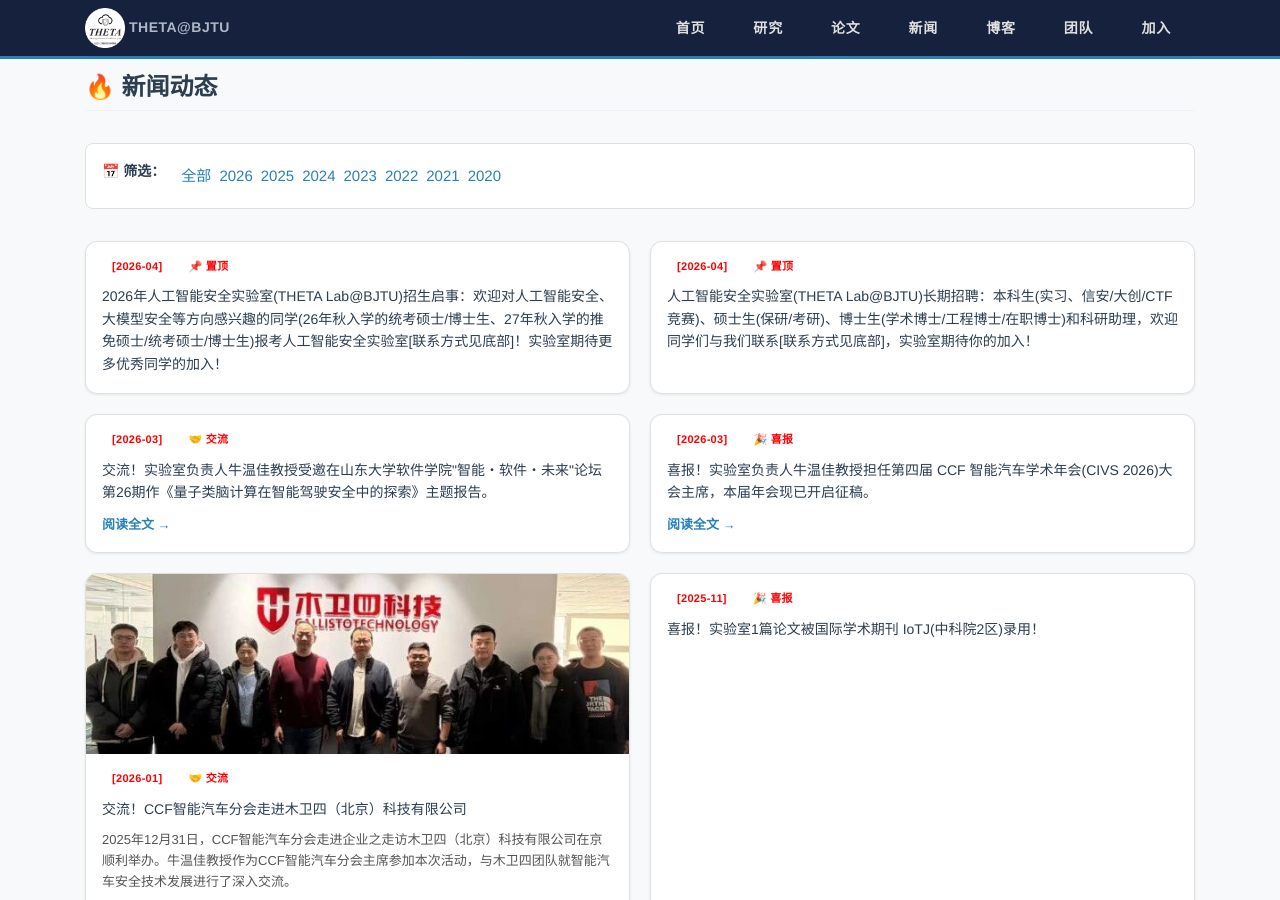
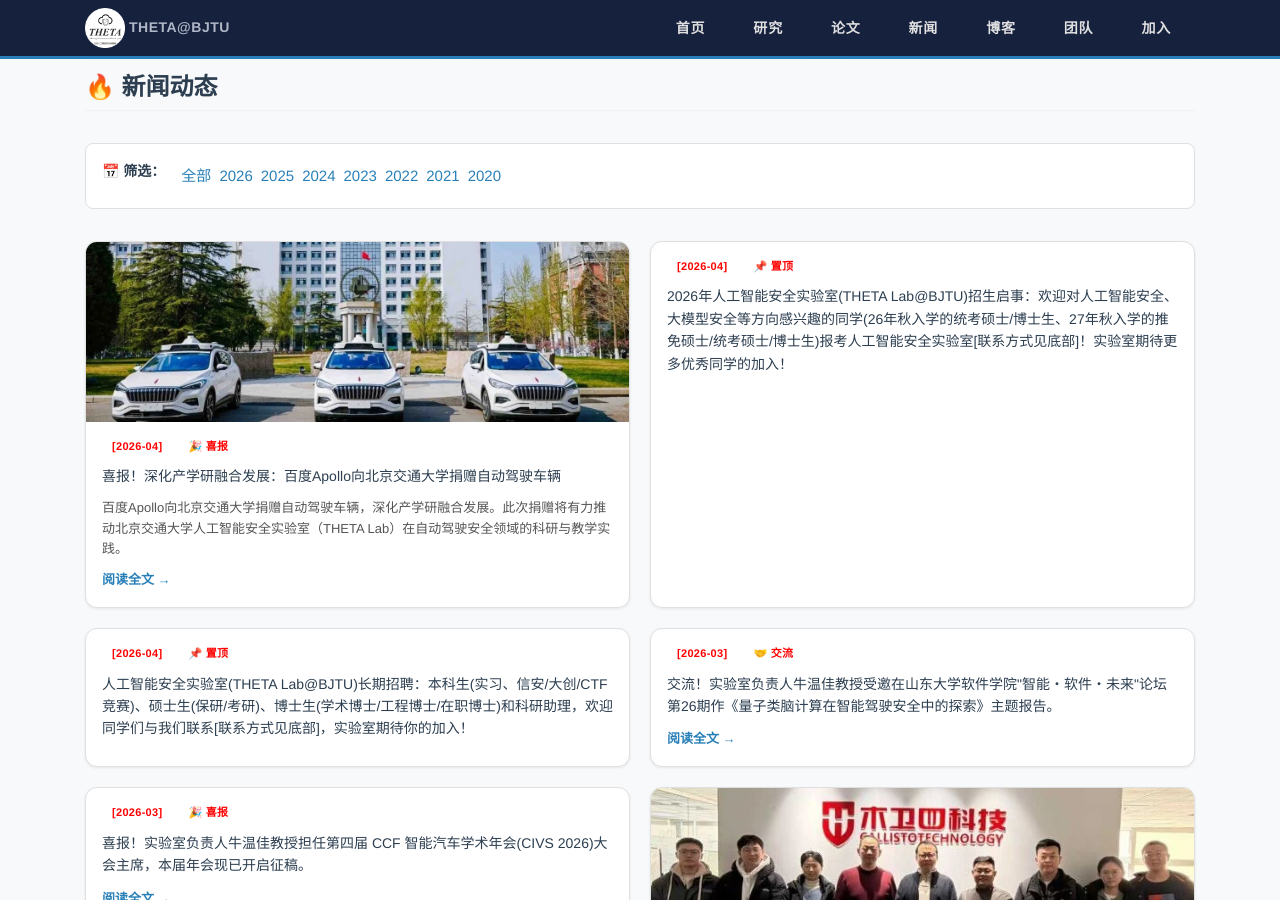
Before and after one commit to nwj6688/nwj6688.github.io, a Jekyll site: the page built from index.html, in a window 1280 px wide and 900 px high, scrolled down 1080 px. Built offline with Jekyll 4.4.1, drawn with Linux system fonts in a browser that asks for light colours.

Commit message:
feat: add news entry - Baidu Apollo donates autonomous vehicles to BJTU
Co-Authored-By: Claude Opus 4.7 <noreply@anthropic.com>

```diff
--- a/_data/news_items.yml
+++ b/_data/news_items.yml
@@ -5,6 +5,14 @@
   summary: >-
     2025年12月31日，CCF智能汽车分会走进企业之走访木卫四（北京）科技有限公司在京顺利举办。牛温佳教授作为CCF智能汽车分会主席参加本次活动，与木卫四团队就智能汽车安全技术发展进行了深入交流。
   external_url: https://mp.weixin.qq.com/s/yd3qQ-cwIzaZltdlW6g5NQ
+
+- date: 2026-04-10
+  title: 喜报！深化产学研融合发展：百度Apollo向北京交通大学捐赠自动驾驶车辆
+  images:
+    - /images/news/apollo-donate-01.jpg
+  summary: >-
+    百度Apollo向北京交通大学捐赠自动驾驶车辆，深化产学研融合发展。此次捐赠将有力推动北京交通大学人工智能安全实验室（THETA Lab）在自动驾驶安全领域的科研与教学实践。
+  external_url: https://mp.weixin.qq.com/s/Uah6JMWWTqKtVOPeHK6K_Q
 
 - sticky: true
   date: 2026-04-01
```
Also changed, not shown: images/news/apollo-donate-01.jpg (added).
